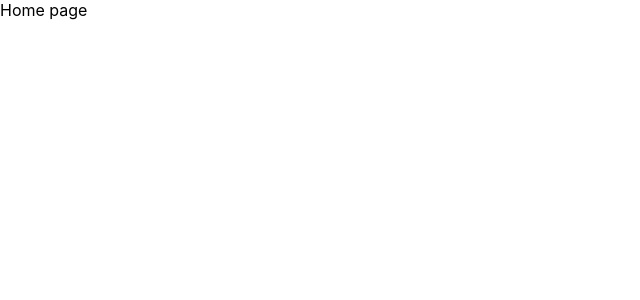
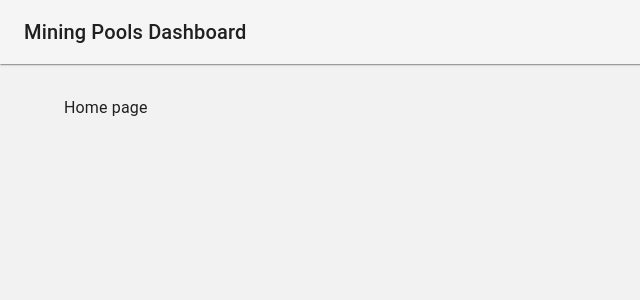
Before and after one commit to BogdanovaIV/mini-dashboard, a React (Create React App) app in the folder client/: page / in a window 1280 px wide. Shown: the top 300 px of the page, without its empty margins (0-640 px from the left). Built offline with nearby package versions, Linux system fonts and the light colour scheme.

Commit message:
feat: add navbar with swircher on light and dark theme, create light and dark theme.

```diff
--- a/client/package.json
+++ b/client/package.json
@@ -3,6 +3,11 @@
   "version": "0.1.0",
   "private": true,
   "dependencies": {
+    "@emotion/react": "^11.14.0",
+    "@emotion/styled": "^11.14.1",
+    "@mui/icons-material": "^7.2.0",
+    "@mui/material": "^7.2.0",
+    "@mui/styled-engine-sc": "^7.2.0",
     "@testing-library/dom": "^10.4.0",
     "@testing-library/jest-dom": "^6.6.3",
     "@testing-library/react": "^16.3.0",
@@ -10,6 +15,7 @@
     "react": "^19.1.0",
     "react-dom": "^19.1.0",
     "react-scripts": "5.0.1",
+    "styled-components": "^6.1.19",
     "web-vitals": "^2.1.4"
   },
   "scripts": {
--- a/client/src/App.js
+++ b/client/src/App.js
@@ -1,8 +1,24 @@
-import './App.css';
-import Home from './pages/Home';
+import React, { useMemo, useState } from "react";
+import { ThemeProvider, CssBaseline } from "@mui/material";
+import { getTheme } from "./theme";
+import Navbar from "./components/Navbar";
+import Home from "./pages/Home";
 
 function App() {
-  return <Home />;
+  const [mode, setMode] = useState("light");
+  const theme = useMemo(() => getTheme(mode), [mode]);
+
+  const toggleTheme = () => {
+    setMode((prevMode) => (prevMode === "light" ? "dark" : "light"));
+  };
+
+  return (
+    <ThemeProvider theme={theme}>
+      <CssBaseline />
+      <Navbar mode={mode} toggleTheme={toggleTheme} />
+      <Home />
+    </ThemeProvider>
+  );
 }
 
 export default App;
--- /dev/null
+++ b/client/src/components/Navbar.js
@@ -0,0 +1,34 @@
+import { AppBar, Toolbar, Typography, IconButton } from '@mui/material';
+import Brightness4Icon from '@mui/icons-material/Brightness4';
+import Brightness7Icon from '@mui/icons-material/Brightness7';
+
+/**
+ * Navbar component that renders the top application bar with the title
+ * and a theme toggle button.
+ *
+ * @component
+ * @param {Object} props - Component props.
+ * @param {'light' | 'dark'} props.mode - The current theme mode.
+ * @param {Function} props.toggleTheme - Function to toggle between light and dark themes.
+ *
+ * @example
+ * <Navbar mode="light" toggleTheme={() => setMode('dark')} />
+ *
+ * @returns {JS.Element} The rendered AppBar component with a theme toggle button.
+ */
+const Navbar = ({ mode, toggleTheme }) => {
+  return (
+    <AppBar position="static" color="default" elevation={1}>
+      <Toolbar>
+        <Typography variant="h6" sx={{ flexGrow: 1 }}>
+          Mining Pools Dashboard
+        </Typography>
+        <IconButton onClick={toggleTheme} color="inherit">
+          {mode === 'dark' ? <Brightness7Icon /> : <Brightness4Icon />}
+        </IconButton>
+      </Toolbar>
+    </AppBar>
+  );
+};
+
+export default Navbar;
--- a/client/src/pages/Home.js
+++ b/client/src/pages/Home.js
@@ -1,10 +1,11 @@
-import React from 'react';
+import { Container } from "@mui/material";
+import React from "react";
 
 function Home() {
   return (
-    <div>
+    <Container sx={{ mt: 4 }}>
       Home page
-    </div>
+    </Container>
   );
 }
 
--- /dev/null
+++ b/client/src/theme.js
@@ -0,0 +1,34 @@
+import { createTheme } from '@mui/material/styles';
+
+/**
+ * Returns a Material UI theme configuration based on the specified mode.
+ *
+ * This function generates a custom MUI theme with light or dark palette settings,
+ * including background colors for the `default` and `paper` surfaces.
+ *
+ * @param {'light' | 'dark'} mode - The theme mode to apply.
+ * @returns {Theme} A Material UI theme object configured for the given mode.
+ *
+ * @example
+ * const theme = getTheme('dark');
+ * <ThemeProvider theme={theme}>...</ThemeProvider>
+ */
+export const getTheme = (mode) =>
+  createTheme({
+    palette: {
+      mode,
+      ...(mode === 'light'
+        ? {
+            background: {
+              default: '#f2f2f2',
+              paper: '#fff',
+            },
+          }
+        : {
+            background: {
+              default: '#121212',
+              paper: '#1e1e1e',
+            },
+          }),
+    },
+  });
```
Also changed, not shown: 1 other file (tests, documents, lock files or other folders).
